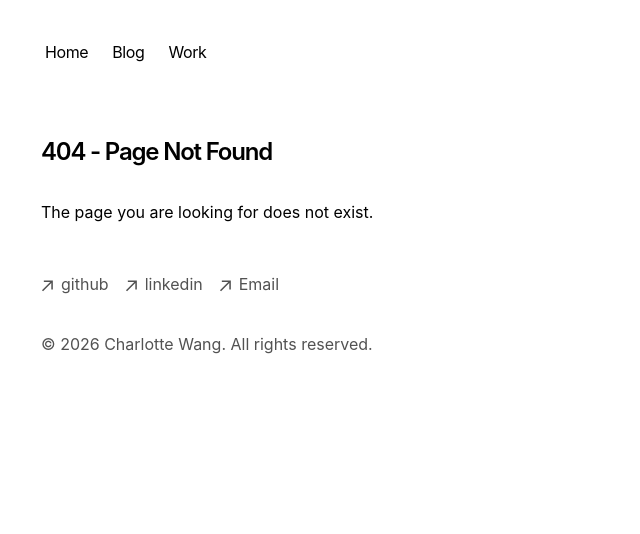
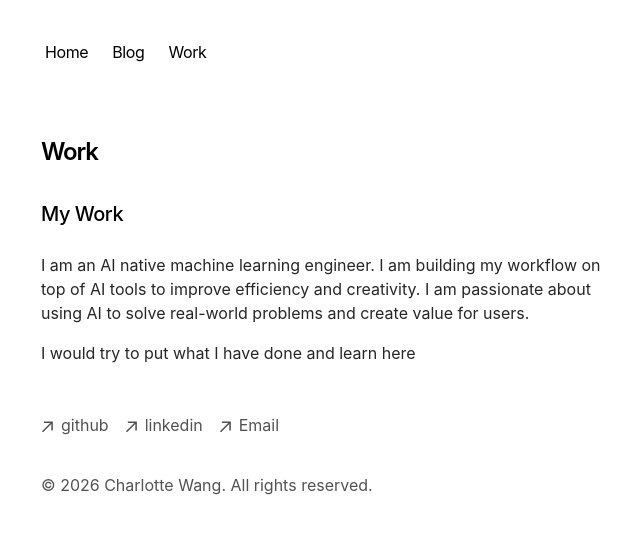
Before and after one commit to CharlotteYW/my-portfolio, a Next.js app: page /work in a window 1280 px wide. Before the commit this address had no page. Shown: the top 534 px of the page, without its empty margins (311-951 px from the left). Built offline with nearby package versions, Linux system fonts and the light colour scheme.

Commit message:
Add some info

```diff
--- /dev/null
+++ b/app/work/page.tsx
@@ -0,0 +1,16 @@
+export default function WorkPage() {
+    return (
+        <section>
+            <h1 className="font-semibold text-2xl mb-8 tracking-tighter">
+                Work
+            </h1>
+            <div className="prose">
+                <h2>My Work</h2>
+                <p className="text-nerutral-600 dark:text-neutral-400">
+                    I am an AI native machine learning engineer. I am building my workflow on top of AI tools to improve efficiency and creativity. I am passionate about using AI to solve real-world problems and create value for users.
+                </p>
+                <p>I would try to put what I have done and learn here</p>
+            </div>
+        </section>
+    )
+}
```
